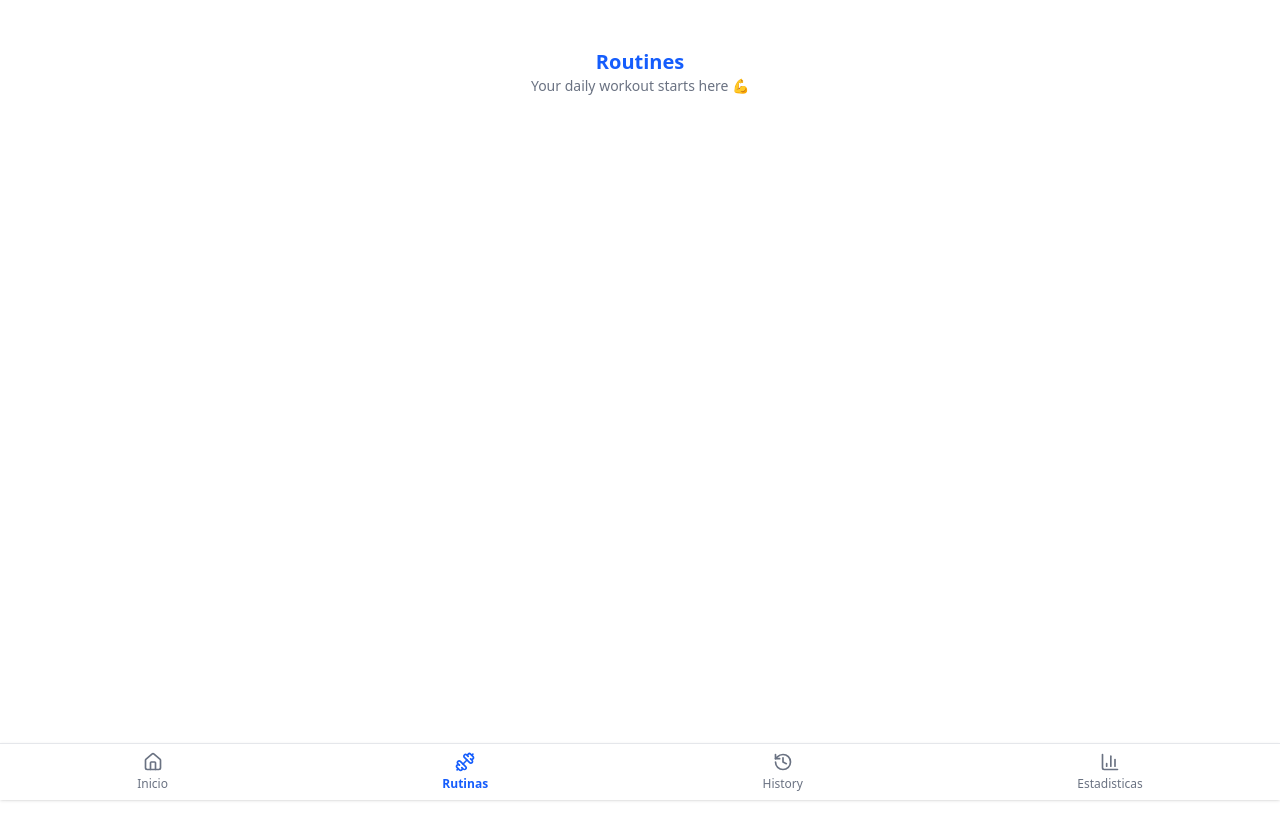
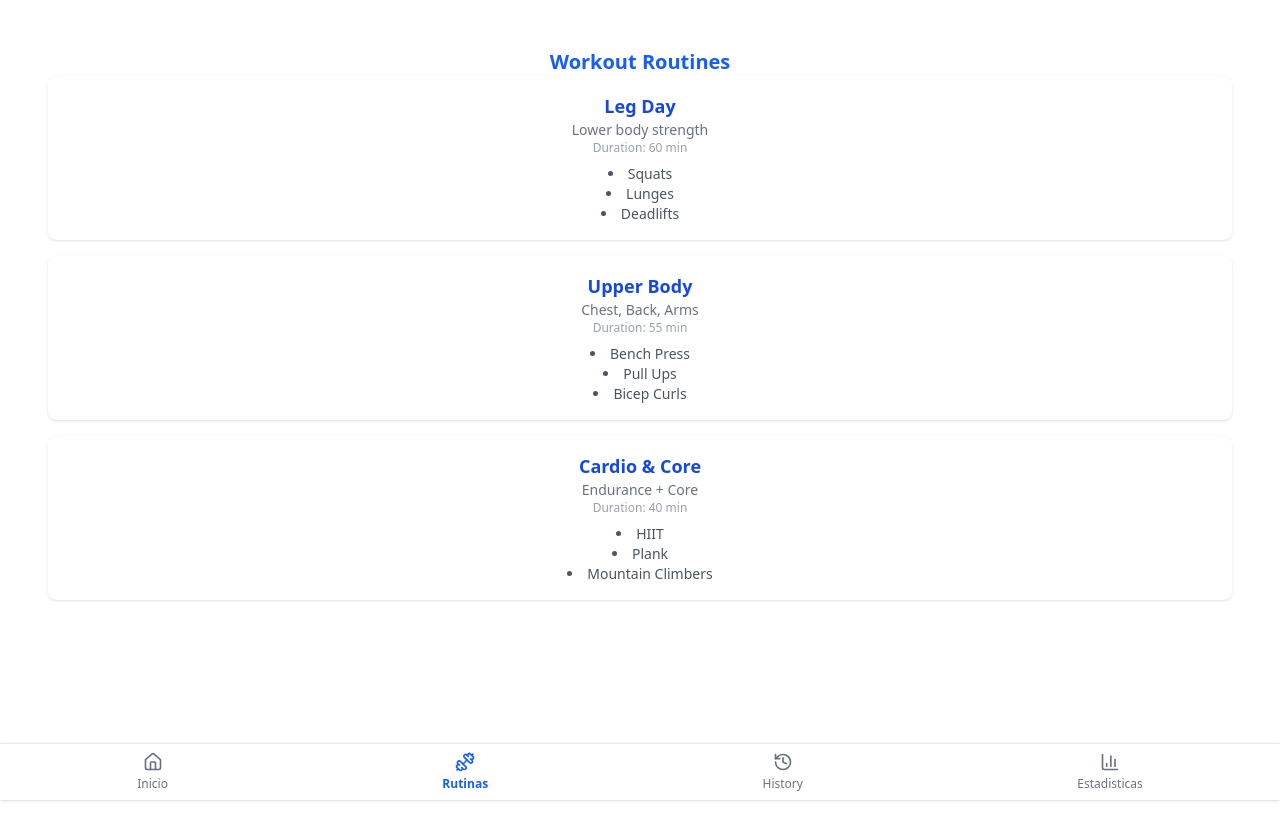
Before and after one commit to juanda404/gym-tracker, a React (Vite) app: page /rutinas in a window 1280 px wide. Shown: the top 840 px of the page. Built offline with nearby package versions, Linux system fonts and the light colour scheme.

Commit message:
feat: add routines data, reusable RoutineCard component and render on Rutines page

```diff
--- /dev/null
+++ b/src/components/RoutineCard.jsx
@@ -0,0 +1,16 @@
+const RoutineCard = ({ routine }) => {
+  return (
+    <div className="bg-white rounded-lg shadow p-4 mb-4">
+      <h2 className="text-lg font-semibold text-blue-700">{routine.name}</h2>
+      <p className="text-sm text-gray-500">{routine.focus}</p>
+      <p className="text-xs text-gray-400">Duration: {routine.duration}</p>
+      <ul className="mt-2 list-disc list-inside text-sm text-gray-600">
+        {routine.exercises.map((ex, i) => (
+          <li key={i}>{ex}</li>
+        ))}
+      </ul>
+    </div>
+  );
+};
+
+export default RoutineCard;
--- /dev/null
+++ b/src/data/routinesData.js
@@ -0,0 +1,25 @@
+const routinesData = [
+  {
+    id: 1,
+    name: "Leg Day",
+    focus: "Lower body strength",
+    duration: "60 min",
+    exercises: ["Squats", "Lunges", "Deadlifts"]
+  },
+  {
+    id: 2,
+    name: "Upper Body",
+    focus: "Chest, Back, Arms",
+    duration: "55 min",
+    exercises: ["Bench Press", "Pull Ups", "Bicep Curls"]
+  },
+  {
+    id: 3,
+    name: "Cardio & Core",
+    focus: "Endurance + Core",
+    duration: "40 min",
+    exercises: ["HIIT", "Plank", "Mountain Climbers"]
+  }
+];
+
+export default routinesData;
--- a/src/pages/Estadisticas.jsx
+++ b/src/pages/Estadisticas.jsx
@@ -1,8 +1,8 @@
 const Estadisticas = () => {
       return (
     <main className="p-4">
-      <h1 className="text-xl font-bold text-blue-600">Estadisticas</h1>
-      <p className="text-sm text-gray-500">Your daily workout starts here 💪</p>
+      <h1 className="text-xl font-bold text-blue-600">Statistics</h1>
+      <p className="text-sm text-gray-500">Track your improvements and metrics.</p>
     </main>
   )
 }
--- a/src/pages/History.jsx
+++ b/src/pages/History.jsx
@@ -1,8 +1,8 @@
 const History = () => {
     return (
     <main className="p-4">
-      <h1 className="text-xl font-bold text-blue-600">History</h1>
-      <p className="text-sm text-gray-500">Your daily workout starts here 💪</p>
+      <h1 className="text-xl font-bold text-blue-600">Workout History</h1>
+      <p className="text-sm text-gray-500">Review your progress and consistency.</p>
     </main>
   )
 }
--- a/src/pages/Rutines.jsx
+++ b/src/pages/Rutines.jsx
@@ -1,8 +1,13 @@
+import routinesData from "../data/routinesData"
+import RoutineCard from "../components/RoutineCard"
+
 const Rutines = () => {
     return (
     <main className="p-4">
-      <h1 className="text-xl font-bold text-blue-600">Routines</h1>
-      <p className="text-sm text-gray-500">Your daily workout starts here 💪</p>
+      <h1 className="text-xl font-bold text-blue-600">Workout Routines</h1>
+      {routinesData.map((routine)=>(
+        <RoutineCard key={routine.id} routine={routine}/>
+      ))}
     </main>
   )
 }
```
